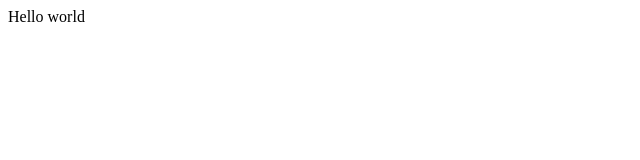
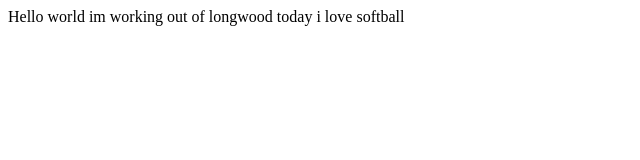
Before and after one commit to itzzkailey/InternationalVioletOolanguage, a plain HTML site: page index.html in a window 1280 px wide. Shown: the whole page, without its empty margins (0-640 px from the left). Drawn offline with Linux system fonts and the light colour scheme.

Commit message:
something i did was i updated my code to say i love softball.

```diff
--- a/index.html
+++ b/index.html
@@ -10,6 +10,8 @@
 
 <body>
   Hello world
+  im working out of longwood today
+  i love softball
   <script src="script.js"></script>
 </body>
 
```
